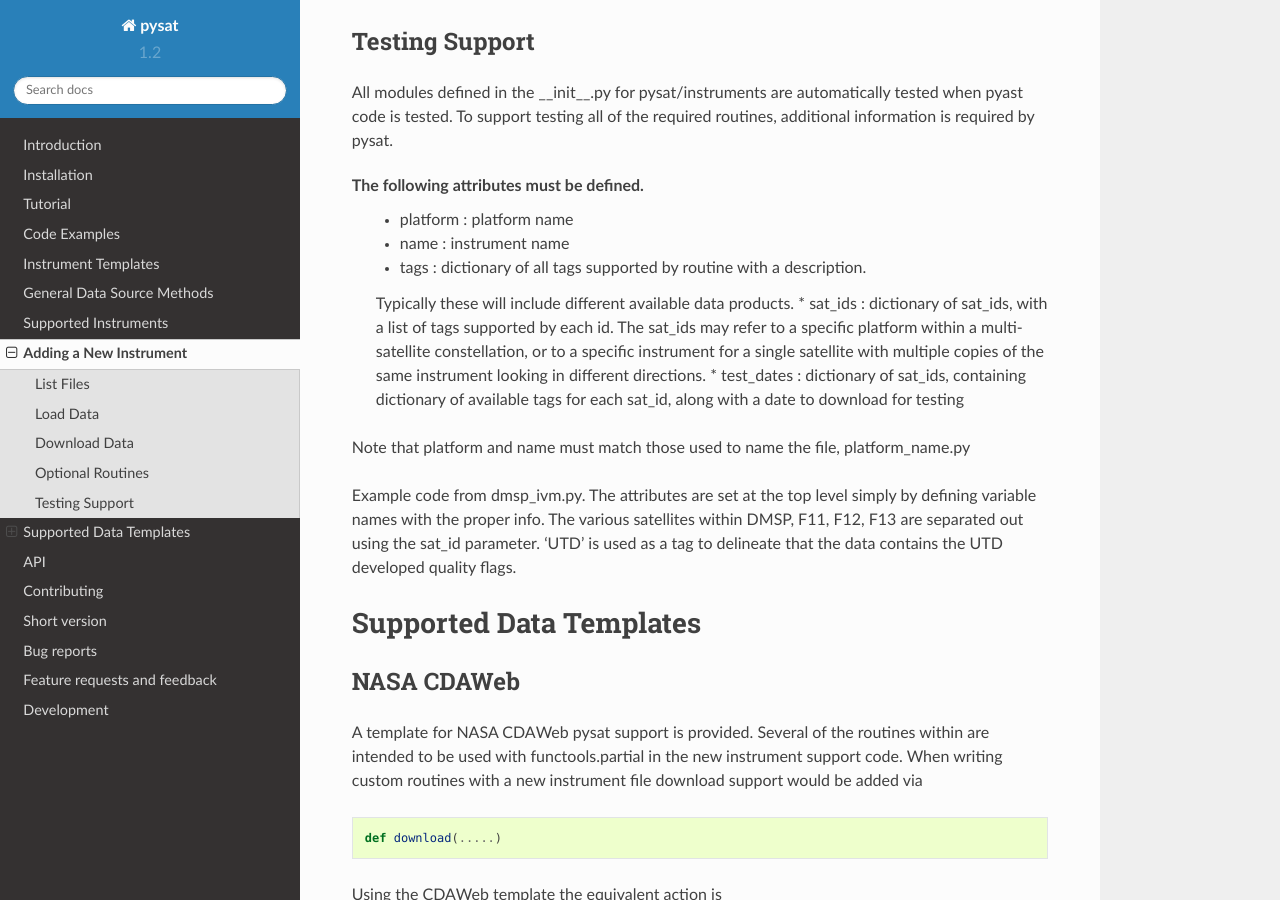
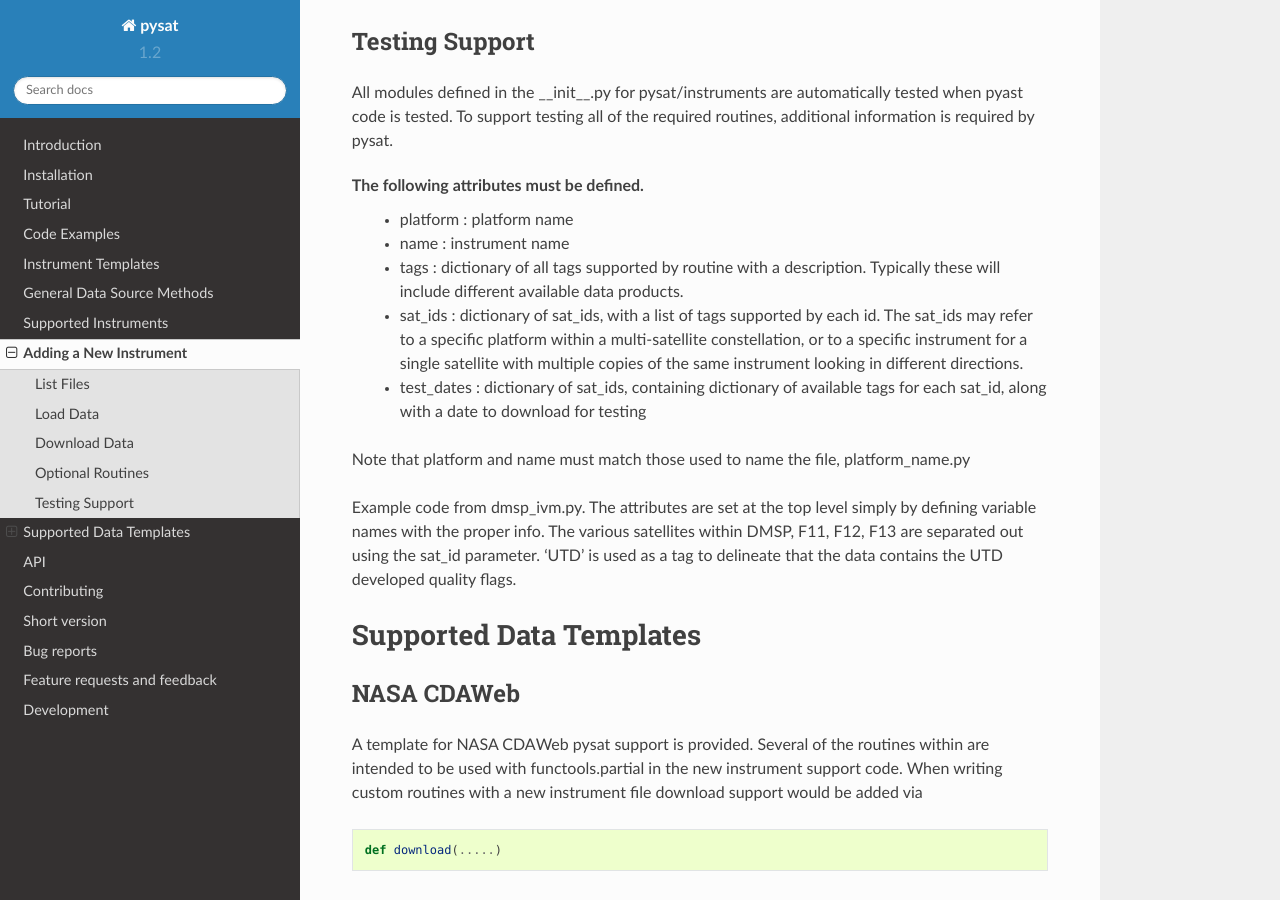
Before and after one commit to pysat/pysat, a Sphinx documentation site: the page built from docs/new_instrument.rst, in a window 1280 px wide and 900 px high, scrolled down 3027 px. Built offline with Sphinx 7.4.7 and the Read the Docs theme 2.0.0, drawn with Linux system fonts in a browser that asks for light colours; formulas are drawn with MathJax 3.

Commit message:
tweak to format

```diff
--- a/docs/new_instrument.rst
+++ b/docs/new_instrument.rst
@@ -150,16 +150,11 @@ tested when pyast code is tested. To support testing all of the required routine
 additional information is required by pysat.
 
 The following attributes must be defined.
-   * platform : platform name
-   * name : instrument name
-   * tags : dictionary of all tags supported by routine with a description.
-   Typically these will include different available data products.
-   * sat_ids : dictionary of sat_ids, with a list of tags supported by each id.
-   The sat_ids may refer to a specific platform within a multi-satellite
-   constellation, or to a specific instrument for a single satellite with
-   multiple copies of the same instrument looking in different directions.
-   * test_dates : dictionary of sat_ids, containing dictionary of available tags
-   for each sat_id, along with a date to download for testing
+   - platform : platform name
+   - name : instrument name
+   - tags : dictionary of all tags supported by routine with a description. Typically these will include different available data products.
+   - sat_ids : dictionary of sat_ids, with a list of tags supported by each id. The sat_ids may refer to a specific platform within a multi-satellite constellation, or to a specific instrument for a single satellite with multiple copies of the same instrument looking in different directions.
+   - test_dates : dictionary of sat_ids, containing dictionary of available tags for each sat_id, along with a date to download for testing
 
 Note that platform and name must match those used to name the file, platform_name.py
 
```
